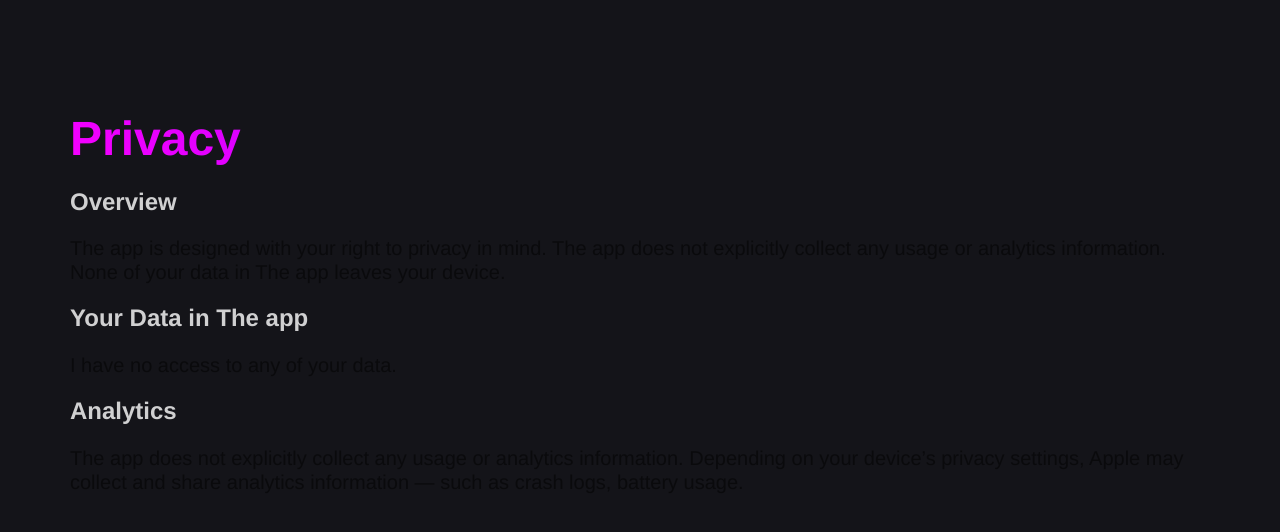
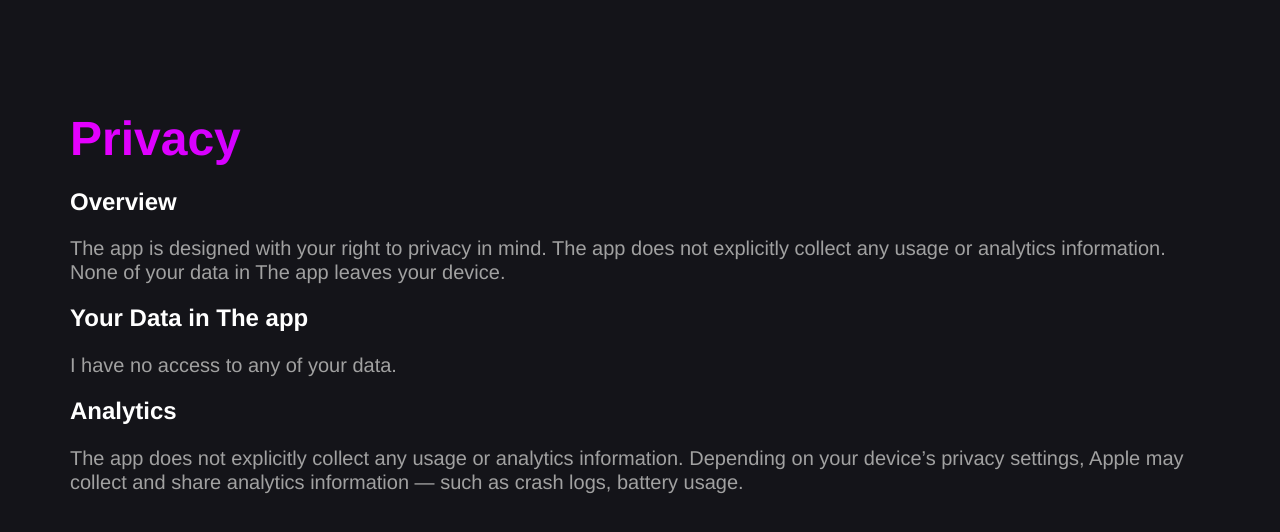
Before and after one commit to Aayush9029/Khula-Site, a plain HTML site: page privacy.html in a window 1280 px wide. Drawn offline with Linux system fonts and the light colour scheme; files whose address does not match are found by name.

Commit message:
privacy policy css fix

```diff
--- a/css/privacy.css
+++ b/css/privacy.css
@@ -8,7 +8,8 @@
 body{
 	margin:0;
 	padding:0;
-    background:#FFFFFF;
+    background:#141419;
+	color: white !important;
     overflow-x:hidden;
     -webkit-font-smoothing: antialiased;
     -moz-osx-font-smoothing: grayscale;
@@ -115,6 +116,14 @@ a:hover{text-decoration: none; cursor:pointer;}
 }
 /* = Bric adjustment margins
 -------------------------------------------------------------- */
+h1{
+	background: linear-gradient(45deg, #ea00ff 0%, #6200ff 100%);
+	background-clip: text;
+	-webkit-background-clip: text;
+	-webkit-text-fill-color: transparent;
+	font-weight: 1000;
+	font-size: 3em;
+}
 
 .mg-md{
 	margin-top:10px;
@@ -200,7 +209,7 @@ h1,h2,h3,h4,h5,h6,p,label,.btn,a{
 	max-width:1140px;
 }
 .dark-bg{
-	background:linear-gradient(0deg, #000000 0%, #000000 100%);
+    background:#141419;
 }
 
 /* = Colour
--- a/privacy.html
+++ b/privacy.html
@@ -9,7 +9,7 @@
     <link rel="shortcut icon" type="image/png" href="favicon.png">
 
 	<link rel="stylesheet" type="text/css" href="./css/bootstrap.min.css?7294">
-	<link rel="stylesheet" type="text/css" href="style.css?3038">
+	<link rel="stylesheet" type="text/css" href="./css/privacy.css">
 
     <title>Home</title>
 
```
